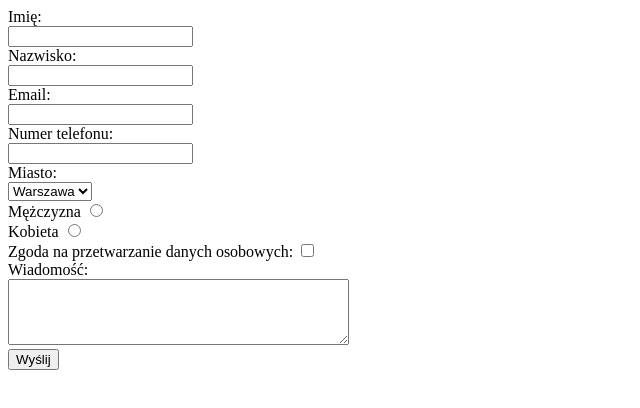
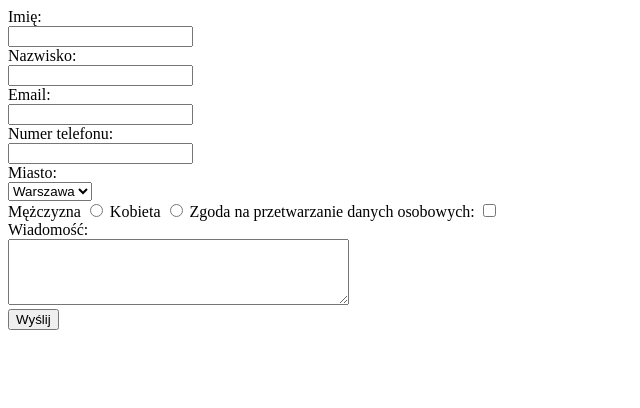
Before and after one commit to rakussovskyyy/rakusovskyyy.github.io, a plain HTML site: page formularz.html in a window 1280 px wide. Shown: the whole page, without its empty margins (0-640 px from the left). Drawn offline with Linux system fonts and the light colour scheme.

Commit message:
poprawienie pozycji gender

```diff
--- a/formularz.html
+++ b/formularz.html
@@ -22,9 +22,9 @@
             <option value="value3">Gdańsk</option>
         </select> <br />
         <label for="radio">Mężczyzna</label>
-        <input type="radio" name="gender" id="radio"><br />
-        <label for="radio">Kobieta</label>
-        <input type="radio" name="gender" id="radio"> <br />
+        <input type="radio" name="gender" id="radio">
+        <label for="radio2">Kobieta</label>
+        <input type="radio" name="gender" id="radio2">
         <label for="checkbox">Zgoda na przetwarzanie danych osobowych:</label>
         <input type="checkbox" name="agreement" id="checkbox">  <br />
         <label for="textarea">Wiadomość:</label> <br />
```
